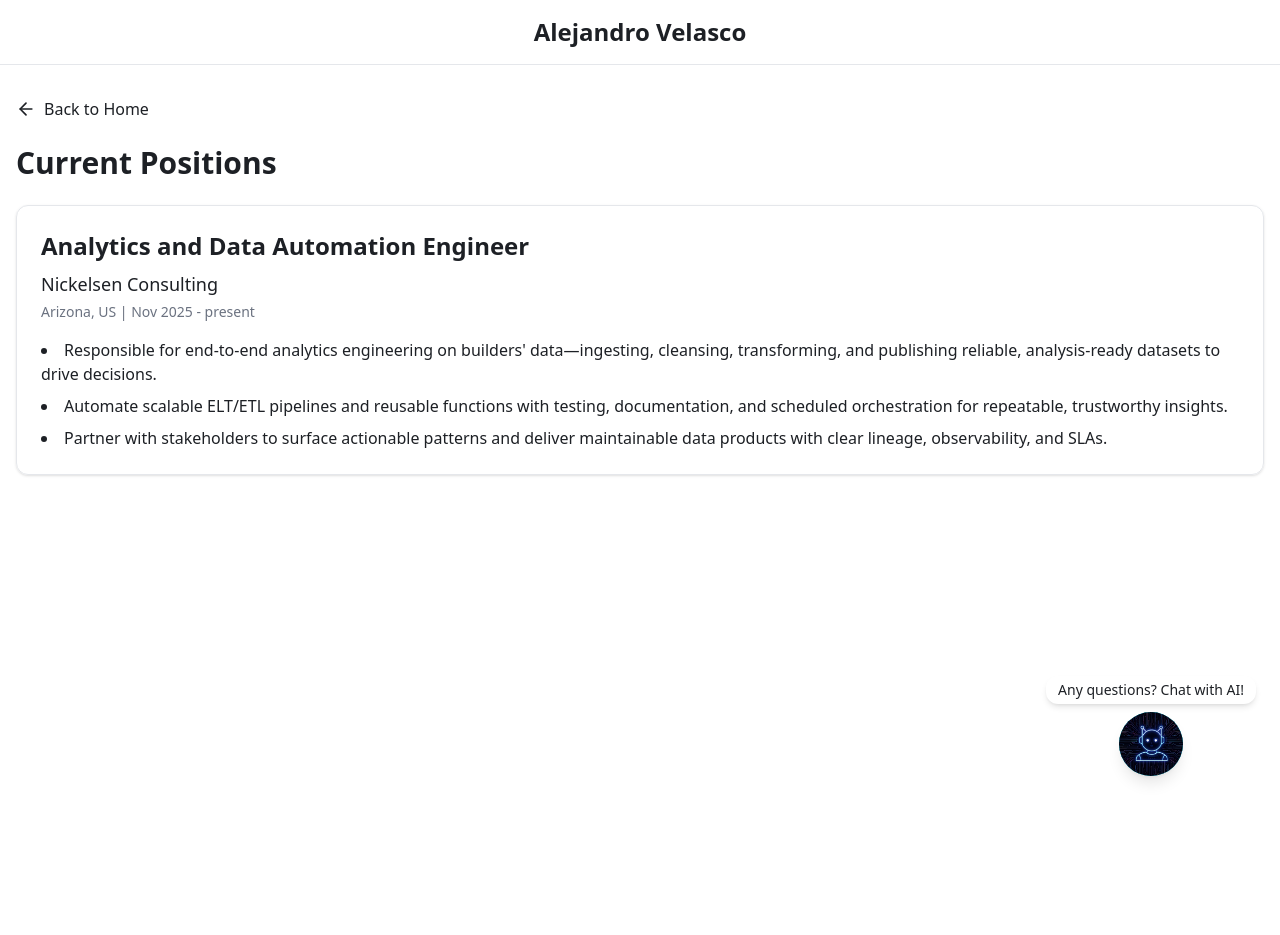
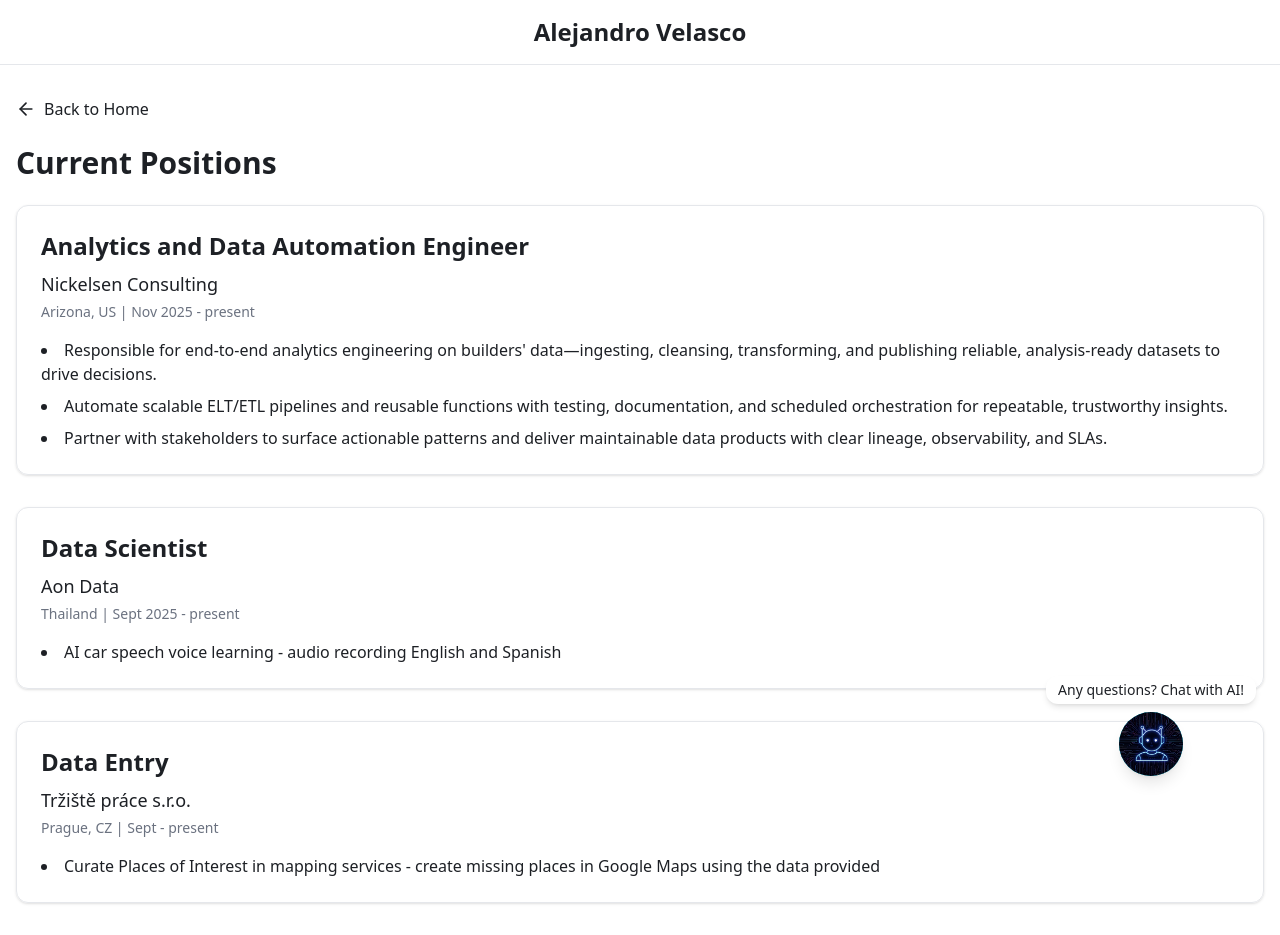
Before and after one commit to alexvvelasco/project-spark-61, a React (Vite) app: page /current-employment in a window 1280 px wide. Before the commit the page ends 800 px from the top, so only its background shows below. Built offline with nearby package versions, Linux system fonts and the light colour scheme; the HTML template or start-up script is replaced by a standard one.

Commit message:
Add more jobs to employment page

```diff
--- a/src/pages/CurrentEmployment.tsx
+++ b/src/pages/CurrentEmployment.tsx
@@ -23,6 +23,24 @@ const CurrentEmployment = () => {
               <li>Partner with stakeholders to surface actionable patterns and deliver maintainable data products with clear lineage, observability, and SLAs.</li>
             </ul>
           </div>
+
+          <div className="border rounded-lg p-6 shadow">
+            <h3 className="text-2xl font-semibold mb-2">Data Scientist</h3>
+            <p className="text-lg font-medium mb-1">Aon Data</p>
+            <p className="text-sm text-muted-foreground mb-4">Thailand | Sept 2025 - present</p>
+            <ul className="list-disc list-inside space-y-2">
+              <li>AI car speech voice learning - audio recording English and Spanish</li>
+            </ul>
+          </div>
+
+          <div className="border rounded-lg p-6 shadow">
+            <h3 className="text-2xl font-semibold mb-2">Data Entry</h3>
+            <p className="text-lg font-medium mb-1">Tržiště práce s.r.o.</p>
+            <p className="text-sm text-muted-foreground mb-4">Prague, CZ | Sept - present</p>
+            <ul className="list-disc list-inside space-y-2">
+              <li>Curate Places of Interest in mapping services - create missing places in Google Maps using the data provided</li>
+            </ul>
+          </div>
         </div>
       </section>
     </>
```
